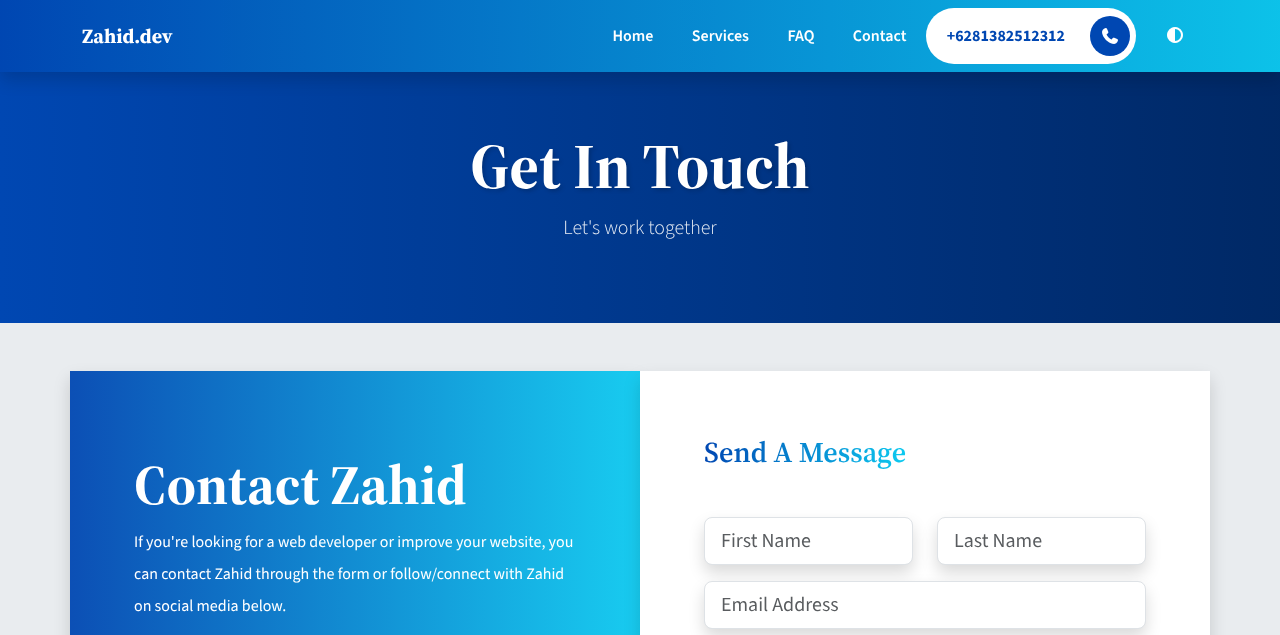
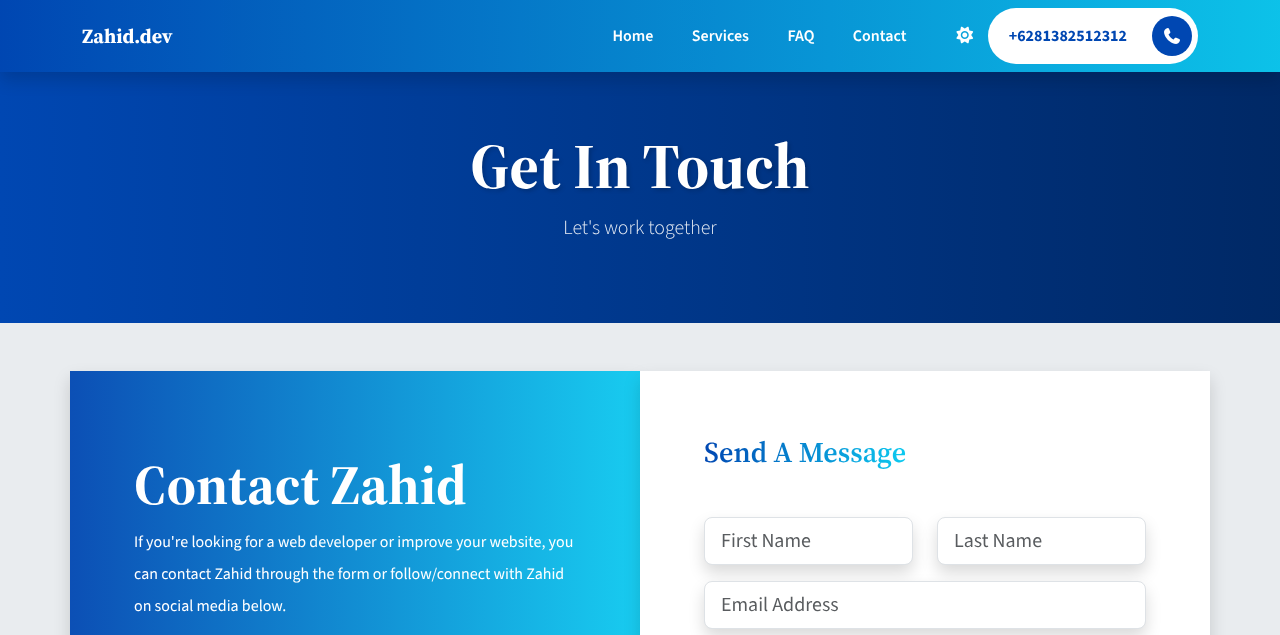
Before and after one commit to Zahid09987/zahid09987.github.io, a website with bundled scripts: page contact.html in a window 1280 px wide. Both pictures are taken after a click on the button "Toggle theme". Shown: the top 635 px of the page. Built offline with nearby package versions, Linux system fonts and the light colour scheme; no server answers; what @fluent/bundle, @fluent/dom would draw is missing.

Commit message:
updated the icon theme position

```diff
--- a/assets/js/theme.js
+++ b/assets/js/theme.js
@@ -81,13 +81,17 @@
 
     const themeSwitcher = document.querySelector("#bd-theme");
     if (themeSwitcher) {
-      document.querySelectorAll("[data-bs-theme-value]").forEach((button) => {
-        button.addEventListener("click", () => {
-          const theme = button.getAttribute("data-bs-theme-value");
-          setStoredTheme(theme);
-          setTheme(theme);
-          showActiveTheme(theme, true);
-        });
+      themeSwitcher.addEventListener("click", () => {
+        const activeTheme = getStoredTheme() || "auto";
+        let nextTheme = "light";
+
+        if (activeTheme === "light") nextTheme = "dark";
+        else if (activeTheme === "dark") nextTheme = "auto";
+        else nextTheme = "light";
+
+        setStoredTheme(nextTheme);
+        setTheme(nextTheme);
+        showActiveTheme(nextTheme, true);
       });
     }
   });
--- a/contact.html
+++ b/contact.html
@@ -61,13 +61,6 @@
               >
             </li>
           </ul>
-          <a
-            href="https://wa.me/6281382512312"
-            class="rounded-pill btn-rounded text-decoration-none"
-            target="_blank"
-          >
-            +6281382512312 <span><i class="fa-solid fa-phone"></i></span>
-          </a>
           <button
             class="btn btn-link text-white ms-3"
             id="bd-theme"
@@ -76,6 +69,13 @@
           >
             <i class="fa-solid fa-circle-half-stroke"></i>
           </button>
+          <a
+            href="https://wa.me/6281382512312"
+            class="rounded-pill btn-rounded text-decoration-none"
+            target="_blank"
+          >
+            +6281382512312 <span><i class="fa-solid fa-phone"></i></span>
+          </a>
         </div>
       </div>
     </nav>
```
Also changed, not shown: faq.html (+7 -7 lines), services.html (+7 -7 lines), 1 other file.
